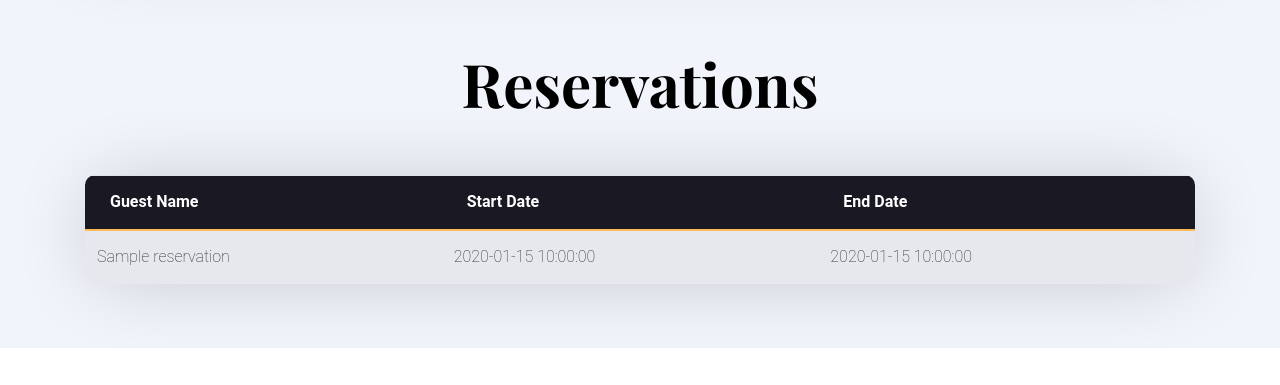
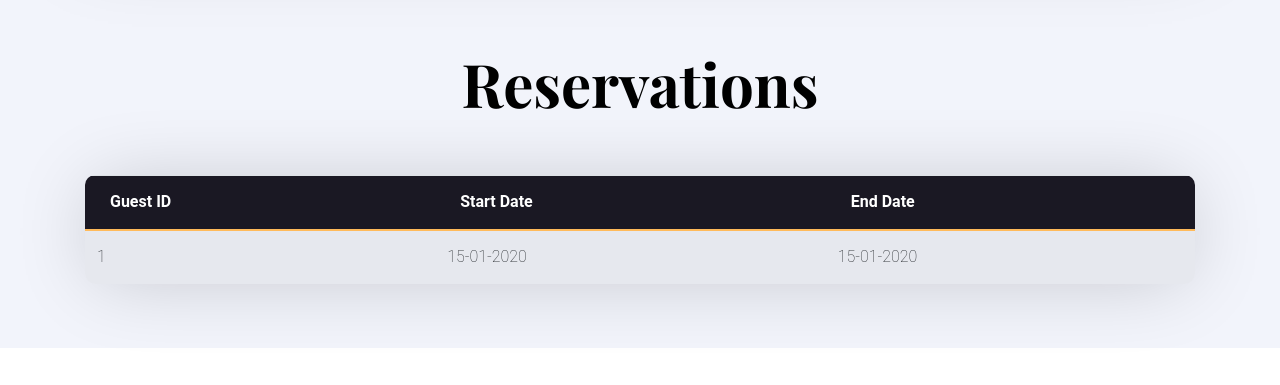
Before and after one commit to quannv02/cs207b-advse-final, a Flask app: template templates/admin_staff_modify_room.html in a window 1280 px wide. Shown: the part 1719-2104 px from the top of the page. Run offline with Flask 3, Linux system fonts and the light colour scheme; a user stored in the database is signed in; the template is opened without the code that fills it: most values are stand-ins (such as "Sample title", 1, 10 or a date in 2020); grey boxes marked "Sample" are stand-in pictures; some libraries are stand-ins or nearby versions; some web fonts are replaced.

Commit message:
pull main

```diff
--- a/templates/admin.html
+++ b/templates/admin.html
@@ -6,7 +6,7 @@
 <header class="site-header js-site-header">
   <div class="container-fluid">
     <div class="row align-items-center">
-      <div class="col-6 col-lg-4 site-logo" data-aos="fade"><a href="#">Press Hotel</a></div>
+      <div class="col-6 col-lg-4 site-logo" data-aos="fade"><a href="/">Press Hotel</a></div>
       <div class="col-6 col-lg-8">
         <div class="site-menu-toggle js-site-menu-toggle"  data-aos="fade">
           <span></span>
--- a/templates/admin_staff_modify_room.html
+++ b/templates/admin_staff_modify_room.html
@@ -6,7 +6,7 @@
 <header class="site-header js-site-header">
   <div class="container-fluid">
     <div class="row align-items-center">
-      <div class="col-6 col-lg-4 site-logo" data-aos="fade"><a href="#">Press Hotel</a></div>
+      <div class="col-6 col-lg-4 site-logo" data-aos="fade"><a href="/">Press Hotel</a></div>
       <div class="col-6 col-lg-8">
         <div class="site-menu-toggle js-site-menu-toggle"  data-aos="fade">
           <span></span>
@@ -124,7 +124,7 @@
     <table class="table table-striped">
         <thead>
             <tr>
-                <th>Guest Name</th>
+                <th>Guest ID</th>
                 <th>Start Date</th>
                 <th>End Date</th>
             </tr>
@@ -132,9 +132,9 @@
         <tbody>
             {% for reservation in reservations %}
             <tr>
-                <td>{{ reservation.guest_name }}</td>
-                <td>{{ reservation.start_date }}</td>
-                <td>{{ reservation.end_date }}</td>
+                <td>{{ reservation.guest_id }}</td>
+                <td>{{ reservation.start_date.strftime("%d-%m-%Y") }}</td>
+                <td>{{ reservation.end_date.strftime("%d-%m-%Y") }}</td>
             </tr>
             {% endfor %}
         </tbody>
--- a/templates/index.html
+++ b/templates/index.html
@@ -4,7 +4,7 @@
     <header class="site-header js-site-header">
       <div class="container-fluid">
         <div class="row align-items-center justify-content-between">
-          <div class="col-6 col-lg-4 site-logo" data-aos="fade"><a href="index.html">Press Hotel</a></div>
+          <div class="col-6 col-lg-4 site-logo" data-aos="fade"><a href="/">Press Hotel</a></div>
           <div class="site-logo pr-5" data-aos="fade"><a href="/login">Login</a></div>
         </div>
       </div>
--- a/templates/staff.html
+++ b/templates/staff.html
@@ -6,7 +6,7 @@
 <header class="site-header js-site-header">
   <div class="container-fluid">
     <div class="row align-items-center">
-      <div class="col-6 col-lg-4 site-logo" data-aos="fade"><a href="#">Press Hotel</a></div>
+      <div class="col-6 col-lg-4 site-logo" data-aos="fade"><a href="/">Press Hotel</a></div>
       <div class="col-6 col-lg-8">
         <div class="site-menu-toggle js-site-menu-toggle"  data-aos="fade">
           <span></span>
@@ -25,6 +25,7 @@
                     <li class="active"><a href="#">Home</a></li>
                     <li><a class="smoothscroll" href="#modify-rooms">Modify Rooms</a></li>
                     <li><a href="/logout">Logout</a></li>
+                    <li><a href="/users/{{session.get('id')}}">Profile</a></li>
                   </ul>
                 </div>
               </div>
--- a/user_route.py
+++ b/user_route.py
@@ -163,6 +163,6 @@ def add_review_route(room_id):
             comment = request.form['comment']
             add_review(room_id,user_id, comment, rating)
             if session['is_admin'] or session['is_staff']:
-                return redirect(url_for('admin_route.modify_room', room_id=room_id, message="Review added successfully"))
+                return redirect(url_for('admin_route.modify_room_route', room_id=room_id, message="Review added successfully"))
             else:
                 return redirect(url_for('user_route.room', room_id=room_id, message="Review added successfully"))
```
